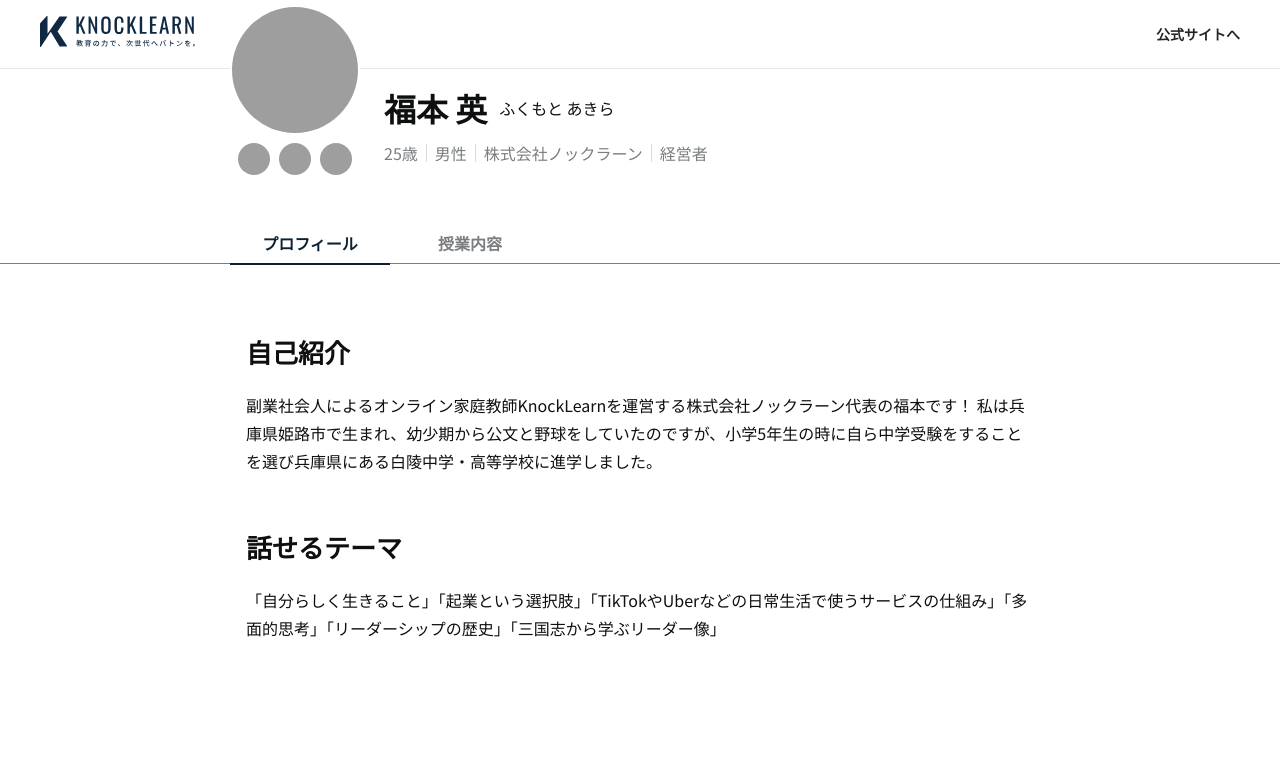
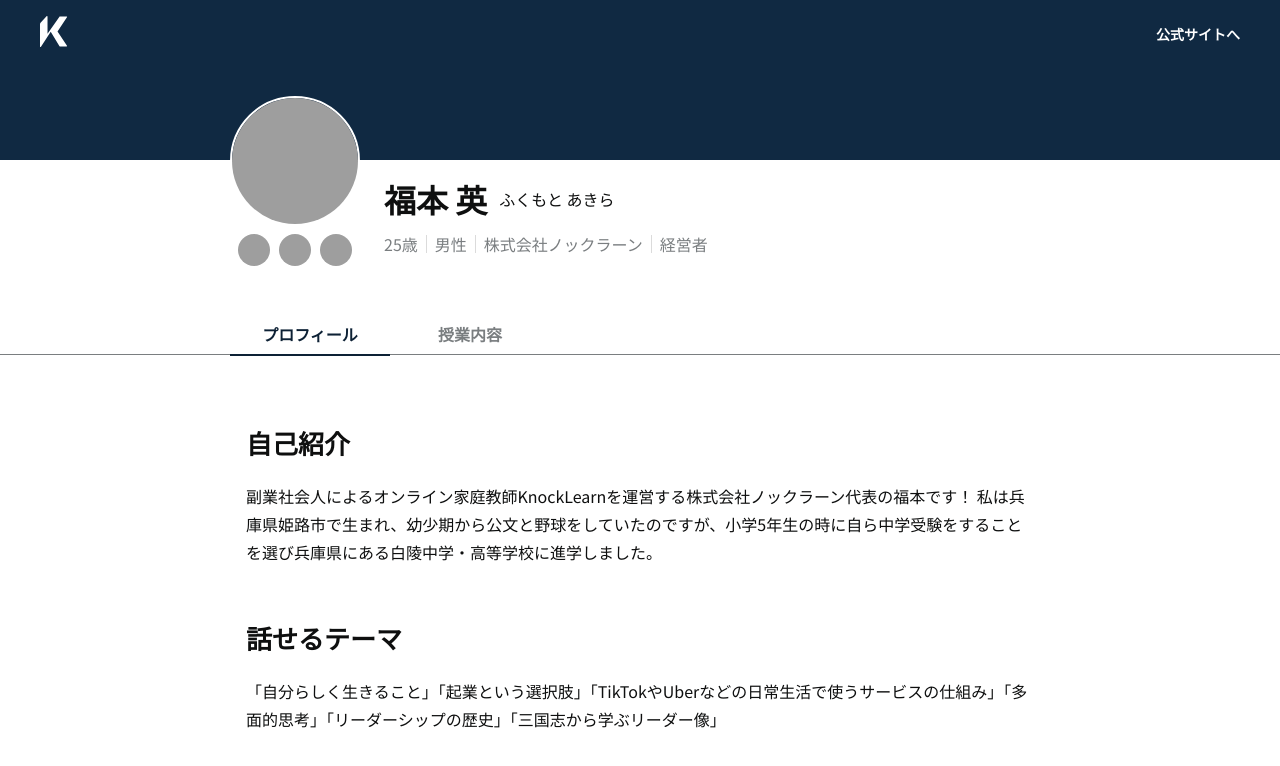
Before and after one commit to guraogr/knocklearn_teachers, a Next.js app: page /teacher/1 in a window 1280 px wide. Shown: the top 766 px of the page. Built offline with nearby package versions, Linux system fonts and the light colour scheme; grey boxes are pictures that could not be loaded.

Commit message:
fix: header, logoを修正

```diff
--- a/src/components/Header.tsx
+++ b/src/components/Header.tsx
@@ -1,4 +1,7 @@
-import { Text, Flex, Divider } from '@chakra-ui/react';
+import { Text, Flex, Divider, Box } from '@chakra-ui/react';
+import Link from 'next/link';
+import Router from 'next/router';
+import Logo from '../Icon/Logo';
 import LogoWidthText from '../Icon/LogoWithText';
 import { semanticTokens } from '../theme/colors';
 import Button from './Button';
@@ -8,16 +11,40 @@ interface Props {
 }
 
 const Header = ({ darkMode }: Props) => {
+  const onClickHandler = () => {
+    Router.push('/');
+  };
   return (
-    <header>
-      <Flex py="16px" px={['24px', '40px']} justifyContent={'space-between'}>
+    <>
+      {darkMode ? (
+        <Box height="10vw" maxHeight="200px" minHeight="160px" backgroundColor="primary">
+          <Flex as="header" py="16px" px={['24px', '40px']} justifyContent={'space-between'}>
+            <Box onClick={onClickHandler} cursor="pointer">
+              <Logo />
+            </Box>
+            <Button
+              type="subtle"
+              size="sm"
+              otherProperties={{ href: 'https://knocklearn.com/', as: 'a', color: 'white' }}
+            >
+              公式サイトへ
+            </Button>
+          </Flex>
+        </Box>
+      ) : (
+        <>
+          <Flex as="header" pt="16px" pb="14px" px={['24px', '40px']} justifyContent={'space-between'}>
+            <Box onClick={onClickHandler} cursor="pointer">
               <LogoWidthText />
+            </Box>
             <Button type="subtle" size="sm" otherProperties={{ href: 'https://knocklearn.com/', as: 'a' }}>
               公式サイトへ
             </Button>
           </Flex>
           <Divider borderColor={'border'} />
-    </header>
+        </>
+      )}
+    </>
   );
 };
 
```
Also changed, not shown: src/Icon/Logo.tsx (+4 -4 lines). Lines whose indentation alone changed are shown as unchanged.
